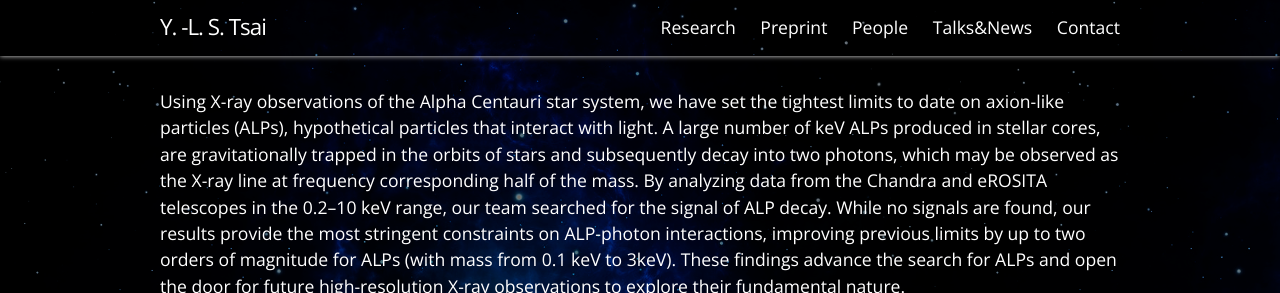
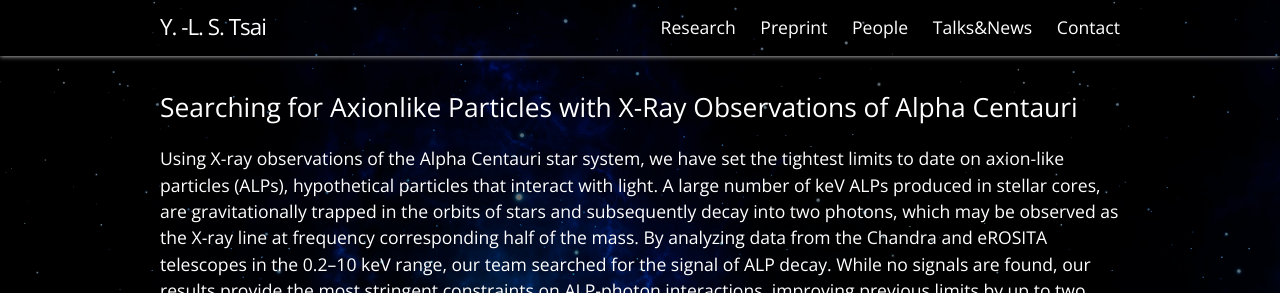
Before and after one commit to smingtsai/PMOdarkmatter, a Jekyll site: the page built from _posts/Talks_News/2025-06-17-1400.md, in a window 1280 px wide, cut to the strip 0-293 px from the top of the page. Built offline with Jekyll 4.4.1, drawn with Linux system fonts in a browser that asks for light colours.

Commit message:
mod news width

```diff
--- a/_posts/Talks_News/2025-06-17-1400.md
+++ b/_posts/Talks_News/2025-06-17-1400.md
@@ -9,6 +9,7 @@ location: ""
 time: ""
 ---
 
+## Searching for Axionlike Particles with X-Ray Observations of Alpha Centauri
 
 Using X-ray observations of the Alpha Centauri star system, we have set the tightest limits to date on axion-like particles (ALPs), hypothetical particles that interact with light. A large number of keV ALPs produced in stellar cores, are gravitationally trapped in the orbits of stars and subsequently decay into two photons, which may be observed as the X-ray line at frequency corresponding half of the mass. By analyzing data from the Chandra and eROSITA telescopes in the 0.2–10 keV range, our team searched for the signal of ALP decay. While no signals are found, our results provide the most stringent constraints on ALP-photon interactions, improving previous limits by up to two orders of magnitude for ALPs (with mass from 0.1 keV to 3keV). These findings advance the search for ALPs and open the door for future high-resolution X-ray observations to explore their fundamental nature.
 <div align=center><img src="https://inspirehep.net/files/dc5e651f4dbbdced015fc9b4e4e81c28" width=500></div>
```
